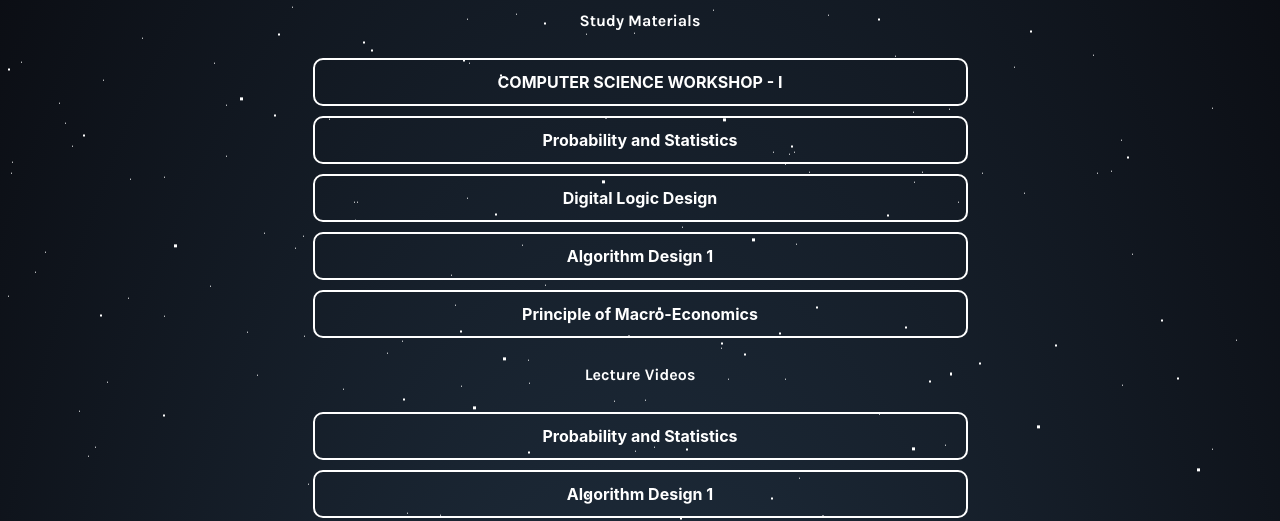
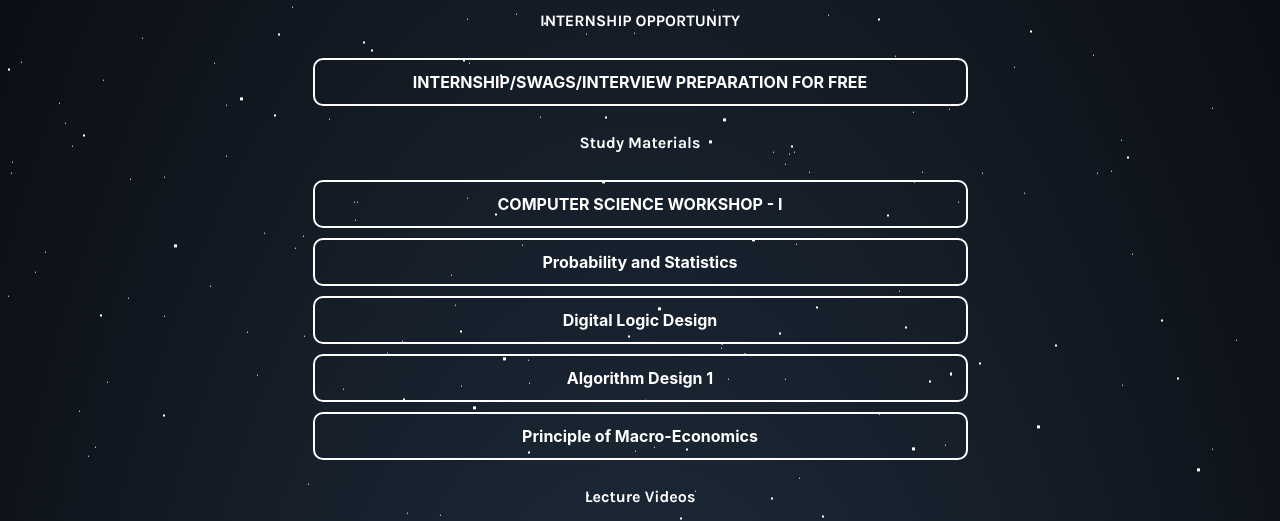
Before and after one commit to sanjsaloni/3rdSemesterMaterials, a plain HTML site: page index.html in a window 1280 px wide. Shown: the part 267-788 px from the top of the page. Drawn offline with nearby package versions, Linux system fonts and the light colour scheme.

Commit message:
Added Opportunity Group Link

```diff
--- a/index.html
+++ b/index.html
@@ -47,6 +47,16 @@
 
         </ul>
   </div>
+
+  <div id="userName">
+    INTERNSHIP OPPORTUNITY
+    </div>
+
+    <div id="links">
+      <a class="link" href="https://chat.whatsapp.com/FfEEmJRFkU3J6MHljycJo4" target="_blank"><strong>INTERNSHIP/SWAGS/INTERVIEW PREPARATION FOR FREE</strong>
+      </a>
+    </div>
+
 
   <div id="userName">
     Study Materials
```
